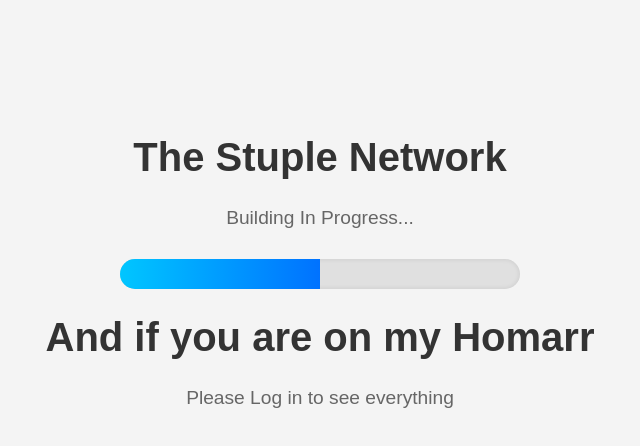
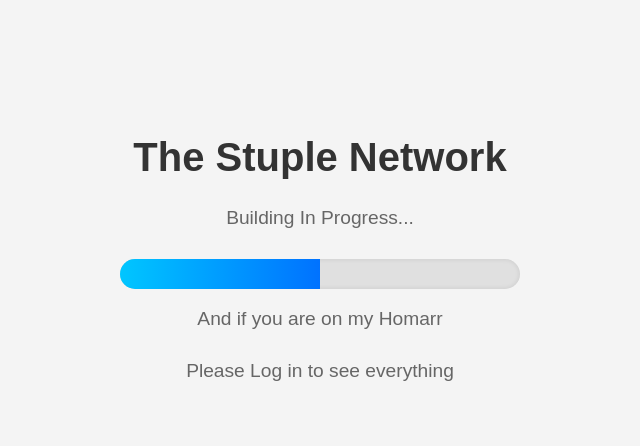
Before and after one commit to Mitsuba100/Websuite, a plain HTML site: page index.html in a window 1280 px wide. Shown: the whole page, without its empty margins (320-960 px from the left). Drawn offline with Linux system fonts and the light colour scheme.

Commit message:
Update index.html

```diff
--- a/index.html
+++ b/index.html
@@ -48,7 +48,7 @@
   <div class="progress-container">
     <div class="progress-bar"></div>
   </div>
-  <h1>And if you are on my Homarr</h1>
+  <p>And if you are on my Homarr</p>
   <p>Please Log in to see everything</p>
 
 </body>
```
